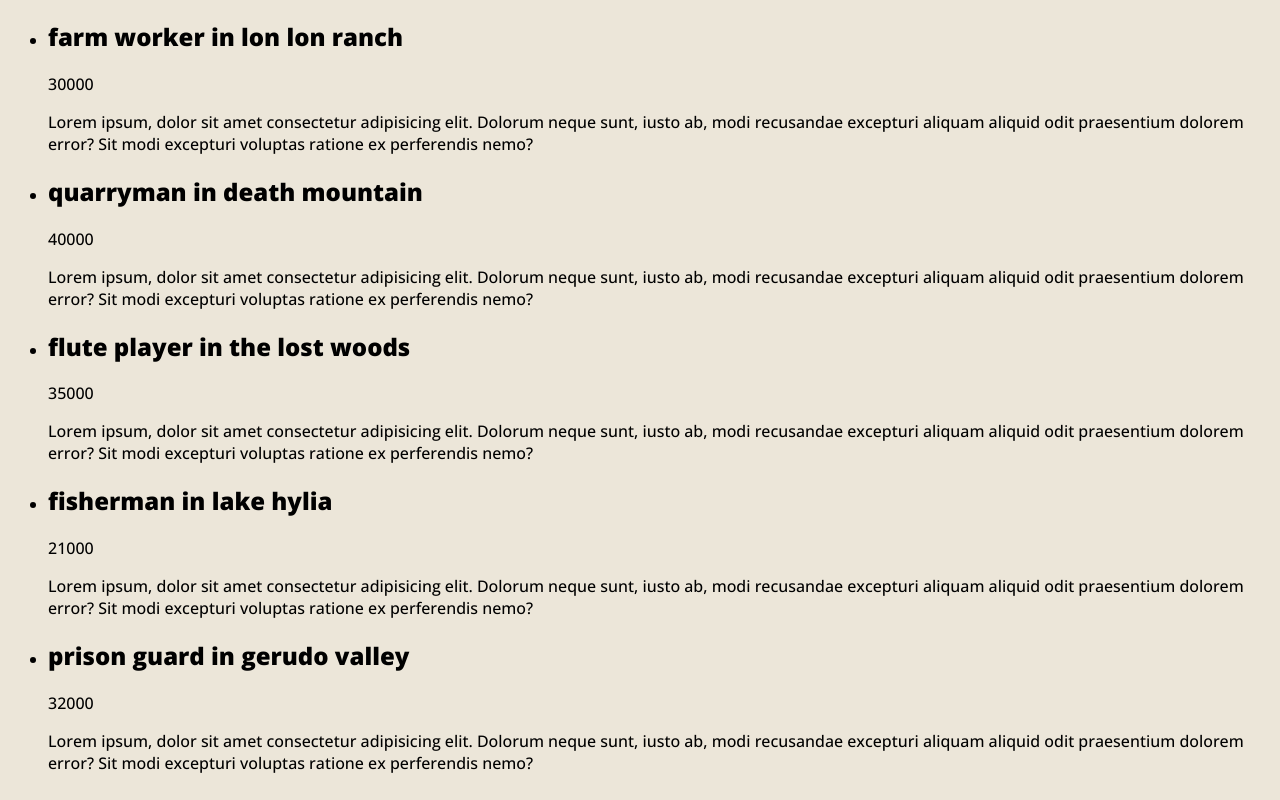
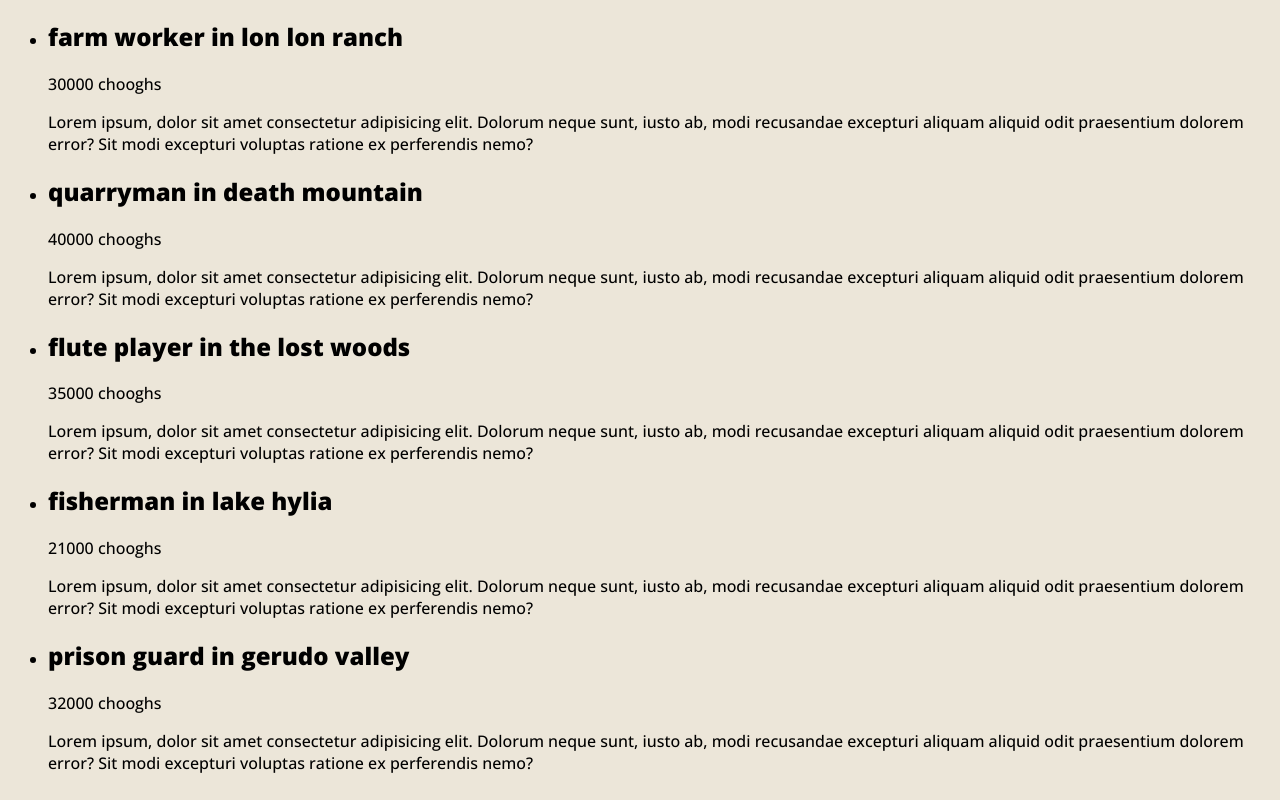
Before and after one commit to 2x-Hra/hyrule-jobs, a Vue app in the folder app/: page / in a window 1280 px wide. Built offline with nearby package versions, Linux system fonts and the light colour scheme.

Commit message:
Add money

```diff
--- a/app/src/components/JobList.vue
+++ b/app/src/components/JobList.vue
@@ -4,7 +4,7 @@
             <li v-for=" job in jobsList" :key="job.id">
                 <h2> {{job.title}} in {{job.location}}</h2>
                 <div class="salary">
-                    <p> {{ job.salary }}  </p>
+                    <p> {{ job.salary }}  chooghs </p>
                 </div>
                 <div class="description">
                     <p>
```
